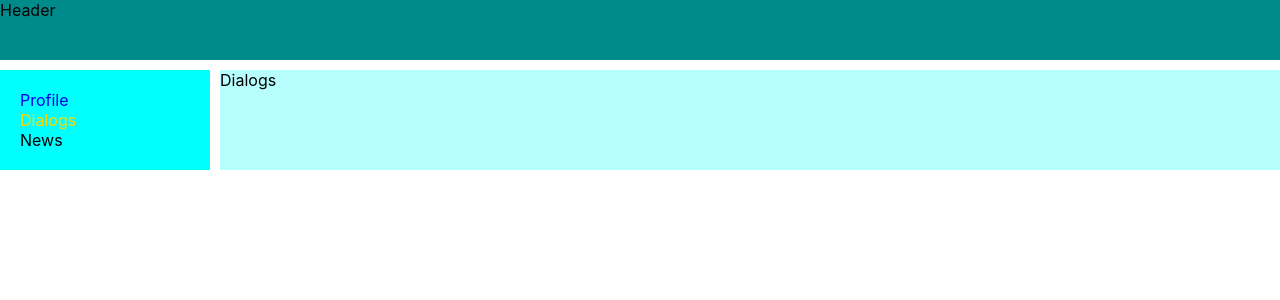
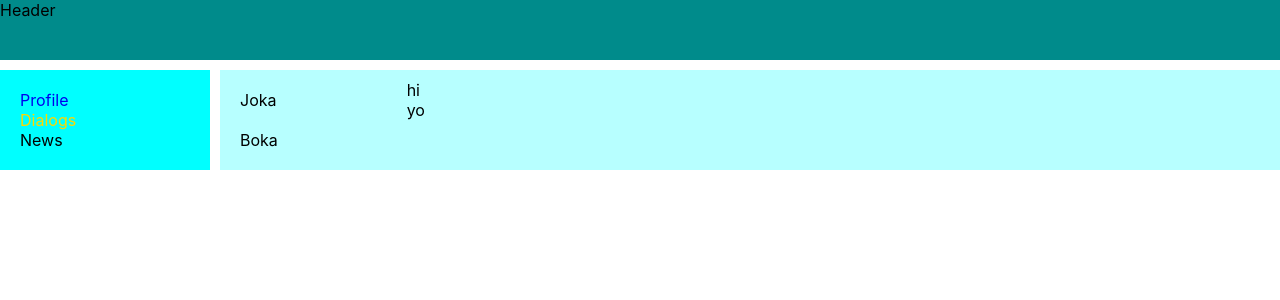
Before and after one commit to kurtykurtykurty/react-way-of-samurai, a React (Create React App) app: page /dialogs in a window 1280 px wide. Shown: the top 300 px of the page. Built offline with nearby package versions, Linux system fonts and the light colour scheme.

Commit message:
lesson 21 layout dialogs

```diff
--- a/src/components/Dialogs/index.js
+++ b/src/components/Dialogs/index.js
@@ -1,5 +1,18 @@
-const Dialogs = () => {
-  return <div>Dialogs</div>;
+import style from "./index.module.css";
+
+const Dialogs = (props) => {
+  return (
+    <div className={style.dialogs}>
+      <div className={style.dialogsItems}>
+        <div className={style.dialog}>Joka</div>
+        <div className={style.dialog}>Boka</div>
+      </div>
+      <div className={style.messages}>
+        <div className={style.message}>hi</div>
+        <div className={style.message}>yo</div>
+      </div>
+    </div>
+  );
 };
 
 export default Dialogs;
--- a/src/components/Dialogs/index.module.css
+++ b/src/components/Dialogs/index.module.css
@@ -0,0 +1,19 @@
+.dialogs {
+  display: grid;
+  grid-template-columns: 2fr 10fr;
+}
+
+.dialogsItems {
+  padding: 10px;
+}
+
+.dialog {
+  padding: 10px;
+}
+
+.messages {
+  padding: 10px;
+}
+
+.message {
+}
```
